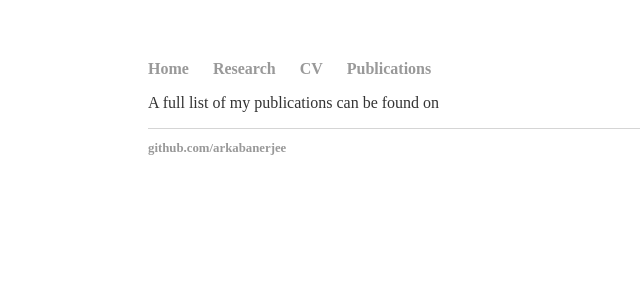
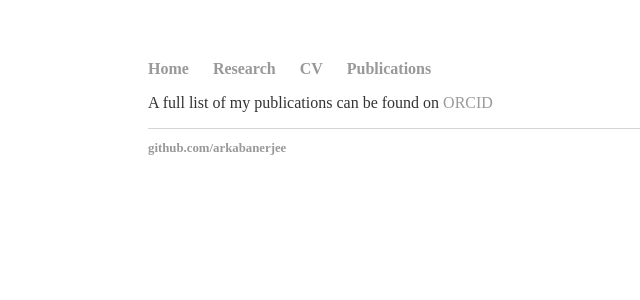
Before and after one commit to arkabanerjee/arkabanerjee.github.io, a Jekyll site: the page built from publications/index.html, in a window 1280 px wide. Shown: the top 300 px of the page, without its empty margins (44-684 px from the left). Built offline with Jekyll 4.4.1, drawn with Linux system fonts in a browser that asks for light colours.

Commit message:
Orcid linked

```diff
--- a/publications/index.html
+++ b/publications/index.html
@@ -3,5 +3,5 @@ layout: default
 title: Publications
 ---
 <div class="blurb">
-	<p>A full list of my publications can be found on <a href="https://orcid.org/0000-0002-5209-1173>ORCID</a>"</p>
+	<p>A full list of my publications can be found on <a href="https://orcid.org/0000-0002-5209-1173">ORCID</a></p>
 </div><!-- /.blurb -->
```
